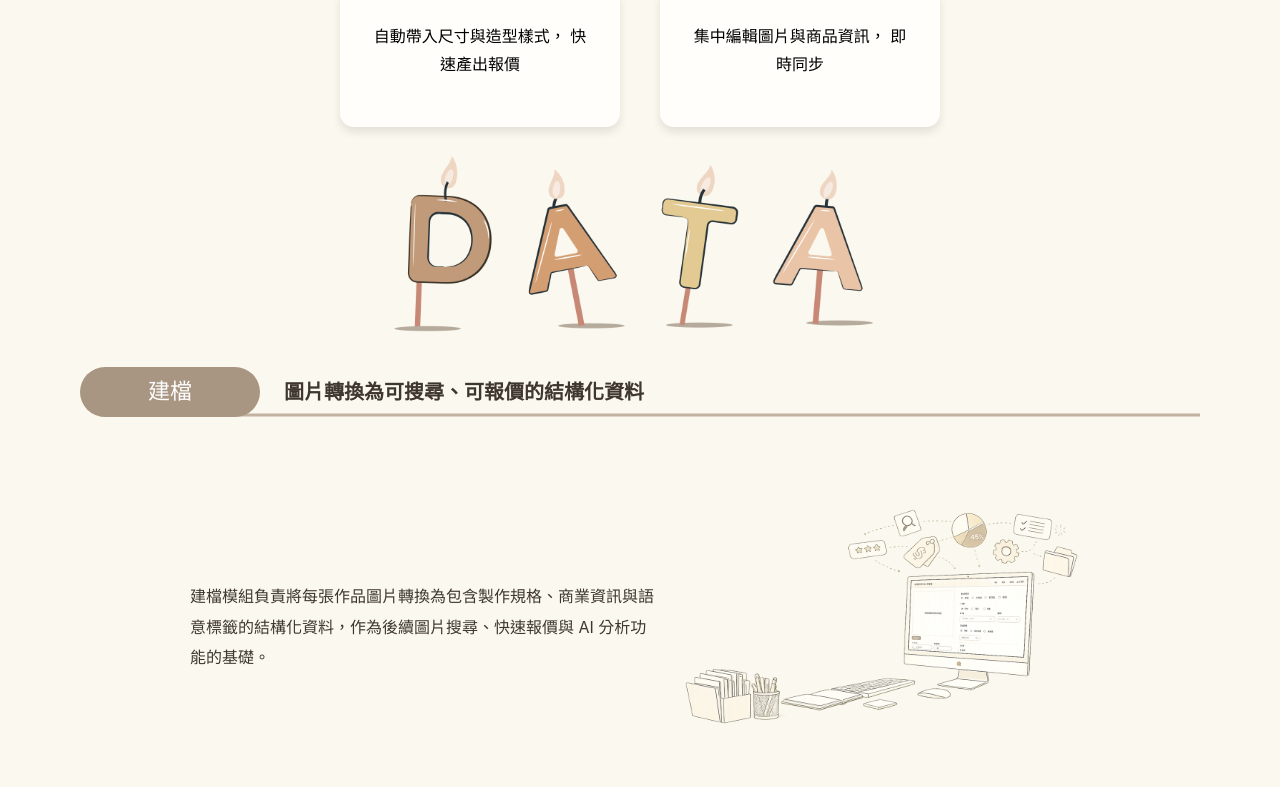
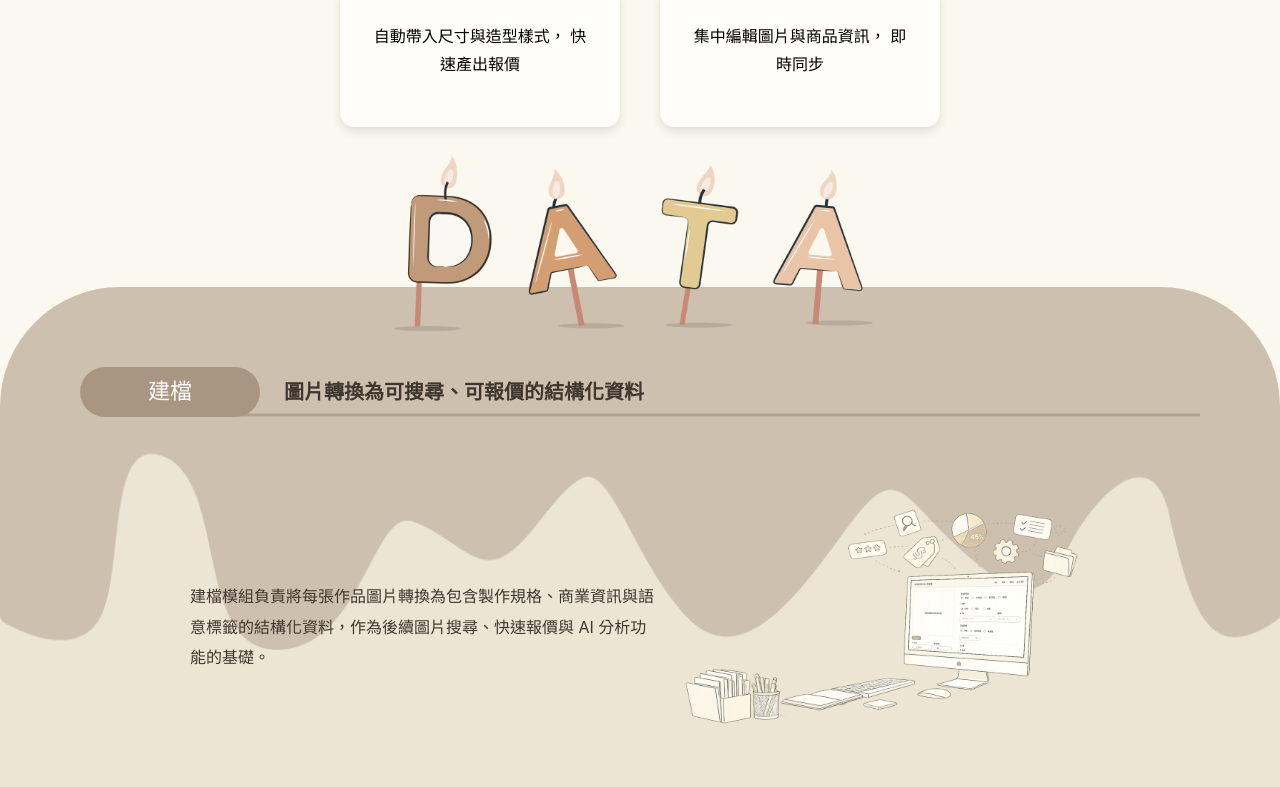
Before and after one commit to hanalilife/mjuk-art, a plain HTML site: page mjuk/system-intro.html in a window 1280 px wide. Shown: the part 5906-6693 px from the top of the page. Drawn offline with Linux system fonts and the light colour scheme.

Commit message:
Update image paths in system-intro.css

```diff
--- a/mjuk/css/system-intro.css
+++ b/mjuk/css/system-intro.css
@@ -656,7 +656,7 @@ DATA SECTION
 
   }
   .data-section{
-    background:url("./assets/images/data-bg.jpg") repeat-y center 80px;
+    background:url("../assets/images/data-bg.jpg") repeat-y center 80px;
     border-radius:120px;
     overflow:hidden;
   }
@@ -667,7 +667,7 @@ DATA SECTION
       content:"";
       position:absolute;
       inset:0;
-      background:url("./assets/images/cream-top.png") no-repeat top center;
+      background:url("../assets/images/cream-top.png") no-repeat top center;
       background-repeat:no-repeat;
       background-position:top center; background-size:contain;
       pointer-events:none;
```
